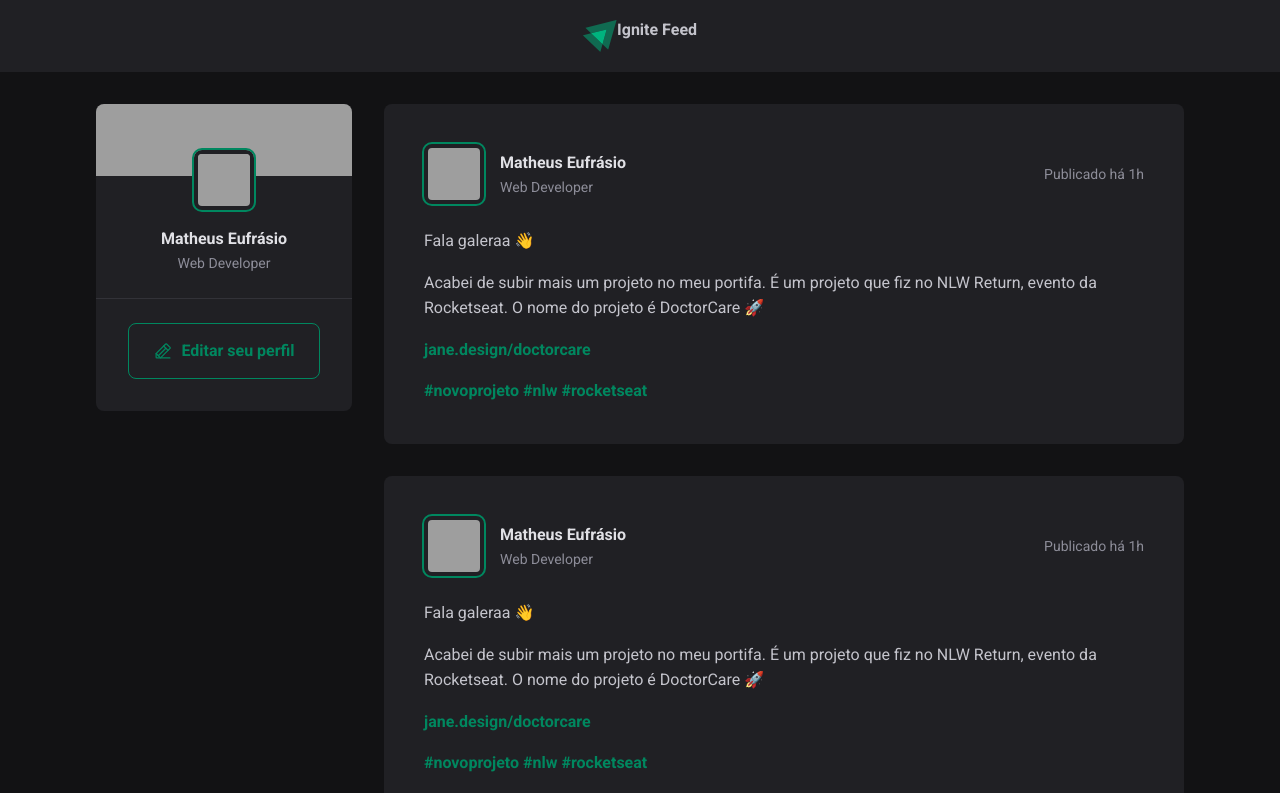
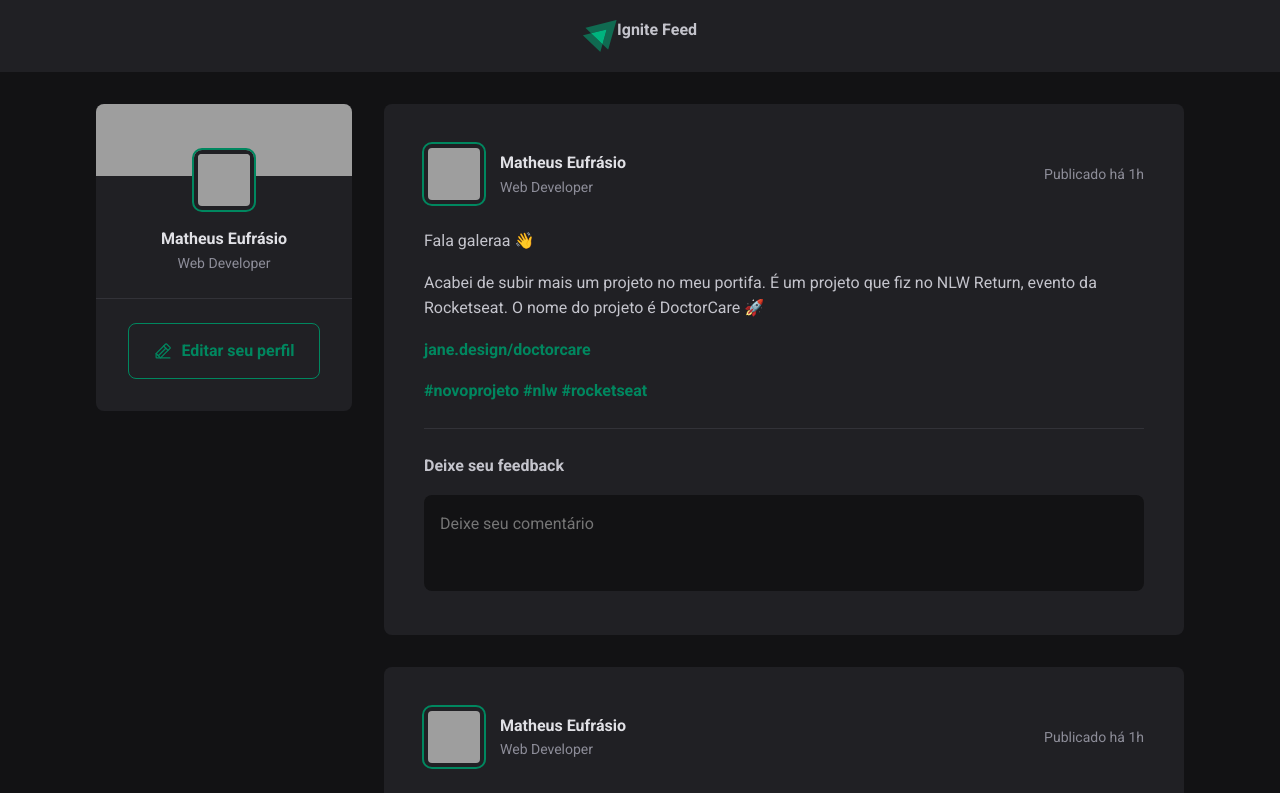
Before and after one commit to matheuseufrasio2/ignite-feed, a React (Vite) app: page / in a window 1280 px wide. Shown: the top 793 px of the page. Built offline with nearby package versions, Linux system fonts and the light colour scheme; grey boxes are pictures that could not be loaded.

Commit message:
include form for comments

```diff
--- a/src/components/Post.jsx
+++ b/src/components/Post.jsx
@@ -25,6 +25,18 @@
           <a href="#">#rocketseat</a>
           </p>
       </div>
+
+      <form className={styles.commentForm}>
+        <strong>Deixe seu feedback</strong>
+
+        <textarea
+          placeholder="Deixe seu comentário"
+        />
+
+        <footer>
+          <button type="submit">Publicar</button>
+        </footer>
+      </form>
     </article>
   )
 }
--- a/src/components/Post.module.css
+++ b/src/components/Post.module.css
@@ -66,3 +66,58 @@
 .content a:hover {
   color: var(--green-300);
 }
+
+.commentForm {
+  width: 100%;
+  margin-top: 1.5rem;
+  padding-top: 1.5rem;
+  border-top: 1px solid var(--gray-600);
+}
+
+.commentForm > strong {
+  line-height: 1.6;
+  color: var(--gra-100);
+}
+
+.commentForm > textarea {
+  width: 100%;
+  background: var(--gray-900);
+  border: 0;
+  resize: none;
+  height: 6rem;
+  padding: 1rem;
+  border-radius: 8px;
+  color: var(--gray-100);
+  line-height: 1.6;
+  margin-top: 1rem;
+}
+
+.commentForm footer {
+  visibility: hidden;
+  max-height: 0;
+}
+
+.commentForm:focus-within footer {
+  visibility: visible;
+  max-height: none;
+}
+
+.commentForm button[type=submit] {
+  padding: 1rem 1.5rem;
+  margin-top: 1rem;
+  border-radius: 8px;
+  border: 0;
+  background: var(--green-500);
+  color: var(--white);
+  font-weight: bold;
+  cursor: pointer;
+  transition: background-color 0.2s;
+}
+
+.commentForm button[type=submit]:hover {
+  background: var(--green-300)
+}
+
+.commentForm button[type=submit]:focus {
+  background: var(--green-300)
+}
--- a/src/global.css
+++ b/src/global.css
@@ -10,6 +10,11 @@
 
   --green-300: #00B37E;
   --green-500: #00875f;
+}
+
+:focus {
+  outline: transparent;
+  box-shadow: 0 0 0 2px var(--green-500);
 }
 
 * {
```
